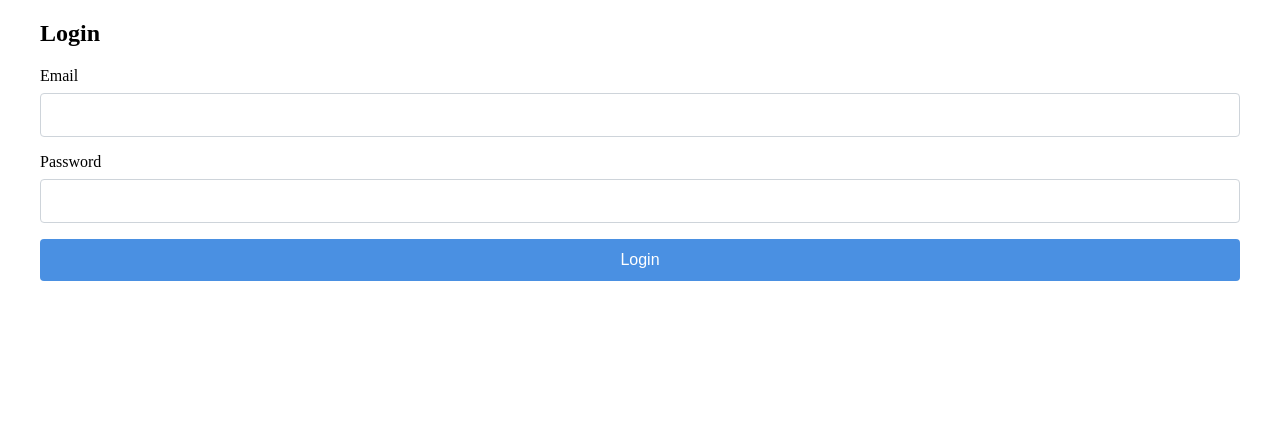
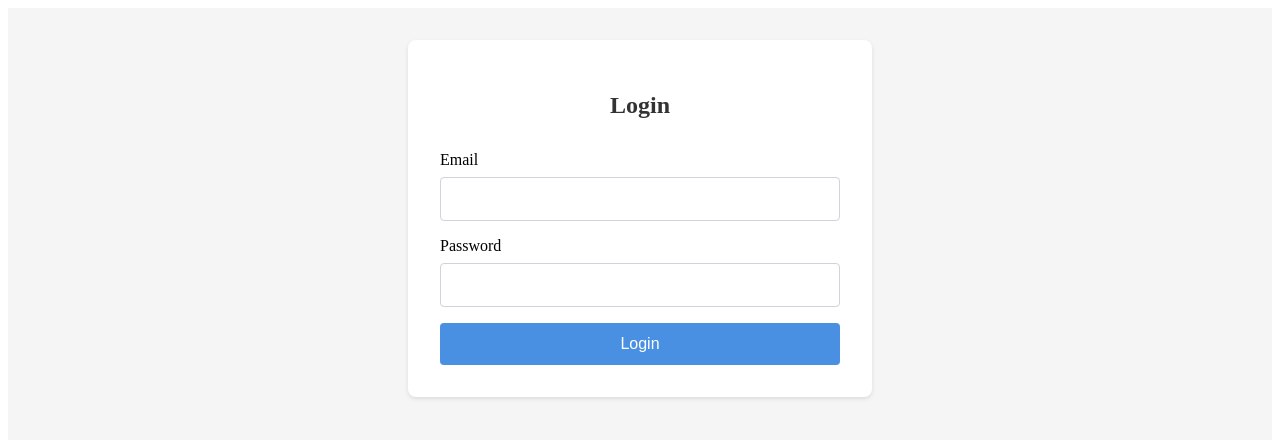
Before and after one commit to LucknowMarbles/lucknow-marbles-website-frontend, a React (Vite) app: page /login in a window 1280 px wide. Shown: the top 440 px of the page. Built offline with nearby package versions, Linux system fonts and the light colour scheme.

Commit message:
Use same styles for both Signup and Login pages

```diff
--- a/src/components/auth/LoginForm.jsx
+++ b/src/components/auth/LoginForm.jsx
@@ -1,7 +1,7 @@
 import { useState } from "react"
 import { loginUser } from '../../services/authService'
 import { validateEmail } from '../../utils/validation'
-import "../../styles/components/auth/SignupForm.css"
+import "../../styles/components/auth/AuthForm.css"
 
 export default function LoginForm() {
     const [formData, setFormData] = useState({
@@ -55,7 +55,7 @@ export default function LoginForm() {
 
 
     return (
-        <form onSubmit={handleSubmit} className="login-form">
+        <form onSubmit={handleSubmit} className="auth-form">
             <h2>Login</h2>
 
             <div className="form-group">
--- a/src/components/auth/SignupForm.jsx
+++ b/src/components/auth/SignupForm.jsx
@@ -2,7 +2,7 @@ import { useState } from "react"
 import { registerUser } from '../../services/authService'
 import { USER_TYPES } from '../../constants/userTypes'
 import { validateEmail, validatePhone, validatePassword } from '../../utils/validation'
-import "../../styles/components/auth/SignupForm.css"
+import "../../styles/components/auth/AuthForm.css"
 
 
 export default function SignupForm() {
@@ -61,7 +61,7 @@ export default function SignupForm() {
     }
 
 
-    return <form onSubmit={handleSubmit} className="signup-form">
+    return <form onSubmit={handleSubmit} className="auth-form">
         <h2>Sign Up</h2>
 
 
--- a/src/pages/auth/LoginPage.jsx
+++ b/src/pages/auth/LoginPage.jsx
@@ -1,9 +1,10 @@
 import LoginForm from '../../components/auth/LoginForm'
-import '../../styles/pages/auth/SignupPage.css'
+import '../../styles/pages/auth/AuthPage.css'
+
 
 export default function LoginPage() {
     return (
-        <div className="login-page">
+        <div className="auth-page">
             <div className="container">
                 <LoginForm />
             </div>
--- a/src/pages/auth/SignupPage.jsx
+++ b/src/pages/auth/SignupPage.jsx
@@ -1,10 +1,10 @@
 import SignupForm from '../../components/auth/SignupForm'
-import '../../styles/pages/auth/SignupPage.css'
+import '../../styles/pages/auth/AuthPage.css'
 
 
 export default function SignupPage() {
   return (
-    <div className="signup-page">
+    <div className="auth-page">
         <div className="container">
             <SignupForm />
         </div>
--- a/src/styles/components/auth/SignupForm.css
+++ b/src/styles/components/auth/AuthForm.css
@@ -1,4 +1,4 @@
-.signup-form {
+.auth-form {
   max-width: 400px;
   margin: 0 auto;
   padding: 2rem;
@@ -7,7 +7,7 @@
   box-shadow: 0 2px 4px rgba(0, 0, 0, 0.1);
 }
 
-.signup-form h2 {
+.auth-form h2 {
   text-align: center;
   margin-bottom: 2rem;
   color: #333;
--- a/src/styles/pages/auth/SignupPage.css
+++ b/src/styles/pages/auth/AuthPage.css
@@ -1,4 +1,4 @@
-.signup-page {
+.auth-page {
     min-height: 100vh;
     background-color: #f5f5f5;
     padding: 2rem;
```
